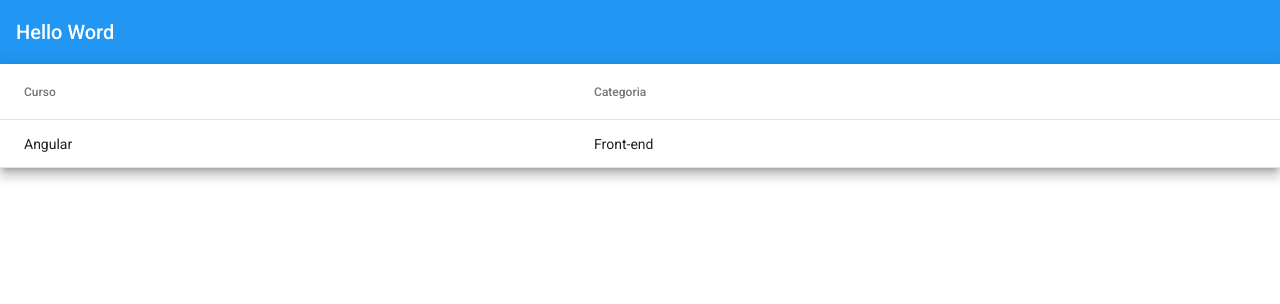
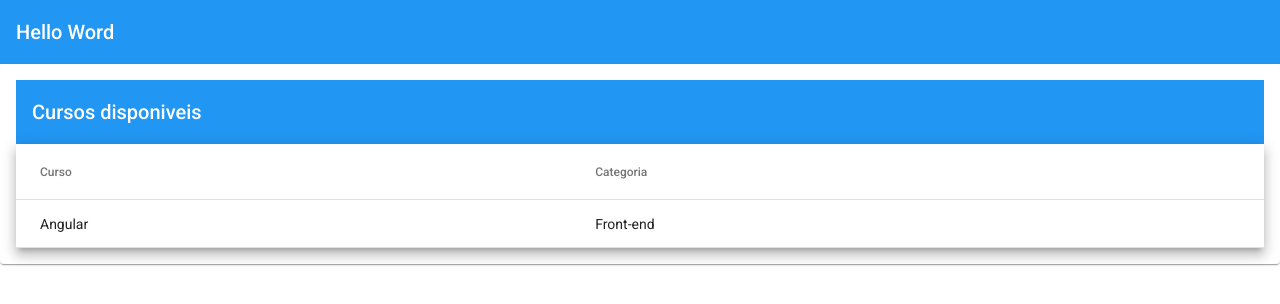
Before and after one commit to CristianWesleyFront/CursoAngula, an Angular app in the folder frontend/: page /courses in a window 1280 px wide. Shown: the top 304 px of the page. Built offline with nearby package versions, Linux system fonts and the light colour scheme.

Commit message:
Refactor(AppMaterial): Criando um novo modulo para as importações do Material

```diff
--- a/frontend/src/app/courses/courses.module.ts
+++ b/frontend/src/app/courses/courses.module.ts
@@ -1,12 +1,12 @@
 import { CommonModule } from '@angular/common';
 import { NgModule } from '@angular/core';
-import { MatTableModule } from '@angular/material/table';
 
+import { AppMaterialModule } from '../shared/app-material/app-material.module';
 import { CoursesRoutingModule } from './courses-routing.module';
 import { CoursesComponent } from './courses/courses.component';
 
 @NgModule({
   declarations: [CoursesComponent],
-  imports: [CommonModule, CoursesRoutingModule, MatTableModule],
+  imports: [CommonModule, CoursesRoutingModule, AppMaterialModule],
 })
 export class CoursesModule {}
--- a/frontend/src/app/courses/courses/courses.component.html
+++ b/frontend/src/app/courses/courses/courses.component.html
@@ -1,3 +1,7 @@
+<mat-card>
+  <mat-toolbar color="primary">
+    <span>Cursos disponiveis</span>
+  </mat-toolbar>
   <table mat-table [dataSource]="courses" class="mat-elevation-z8">
 
     <ng-container matColumnDef="position">
@@ -20,3 +24,4 @@
     <tr mat-header-row *matHeaderRowDef="displayedColumns"></tr>
     <tr mat-row *matRowDef="let row; columns: displayedColumns;"></tr>
   </table>
+</mat-card>
```
Also changed, not shown: frontend/src/app/shared/app-material/app-material.module.ts (added, +10 -0 lines). Lines whose indentation alone changed are shown as unchanged.
